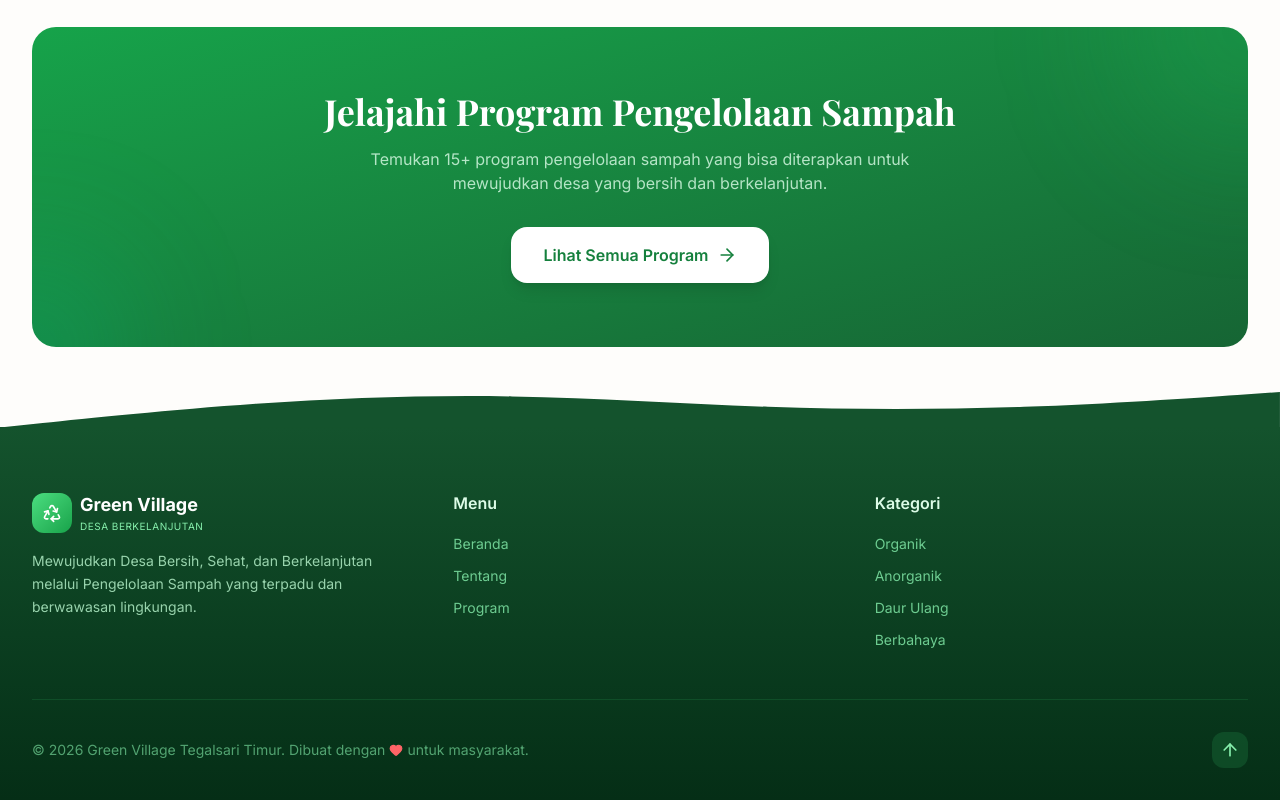
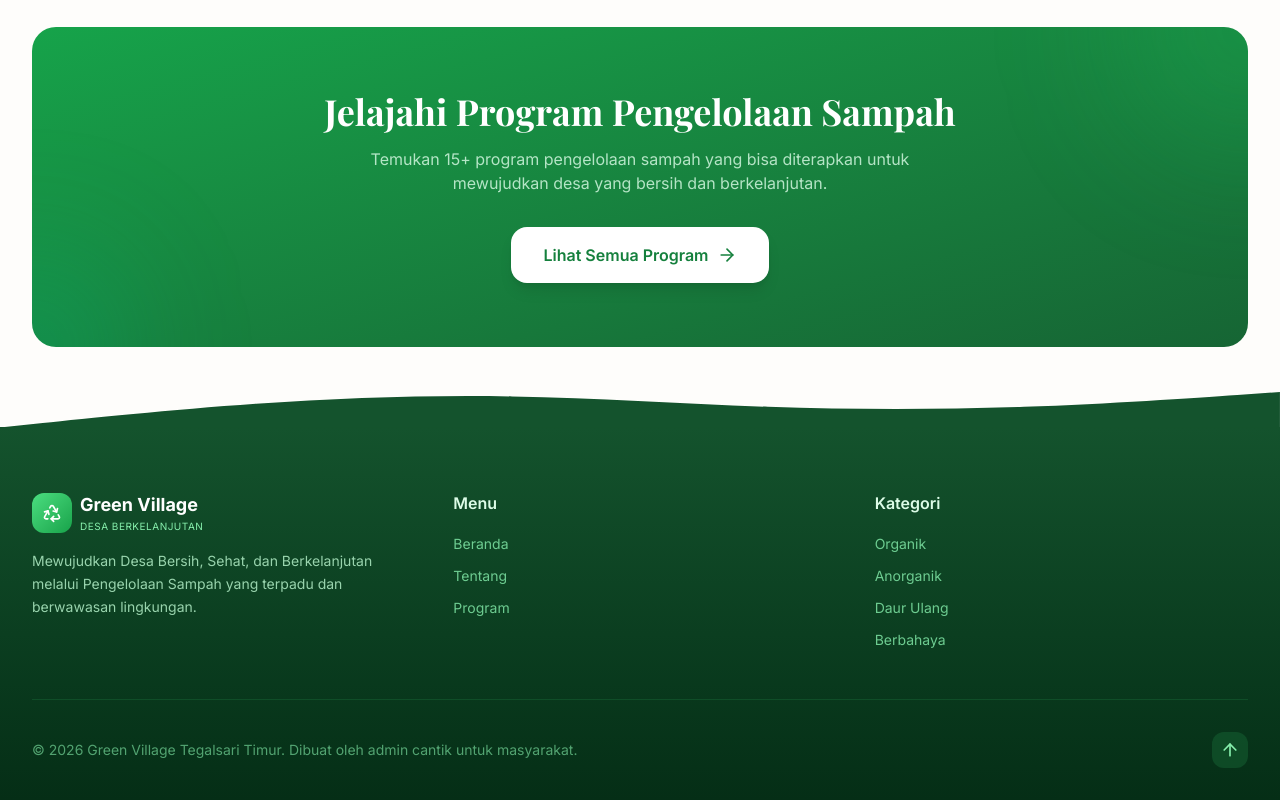
Before and after one commit to Jihansaniyya/GreenVillage, a React (Vite) app: page / in a window 1280 px wide. Shown: the part 1698-2498 px from the top of the page. Built offline with nearby package versions, Linux system fonts and the light colour scheme.

Commit message:
ganti footer

```diff
--- a/src/components/Footer.jsx
+++ b/src/components/Footer.jsx
@@ -75,9 +75,7 @@ export default function Footer() {
         {/* Divider */}
         <div className="border-t border-green-800/50 pt-8 flex flex-col sm:flex-row items-center justify-between gap-4">
           <p className="text-green-300/60 text-sm flex items-center gap-1">
-            © 2026 Green Village Tegalsari Timur. Dibuat dengan
-            <Heart className="w-3.5 h-3.5 text-red-400 fill-red-400" />
-            untuk masyarakat.
+            © 2026 Green Village Tegalsari Timur. Dibuat oleh admin cantik untuk masyarakat.
           </p>
           <button
             onClick={scrollToTop}
```
